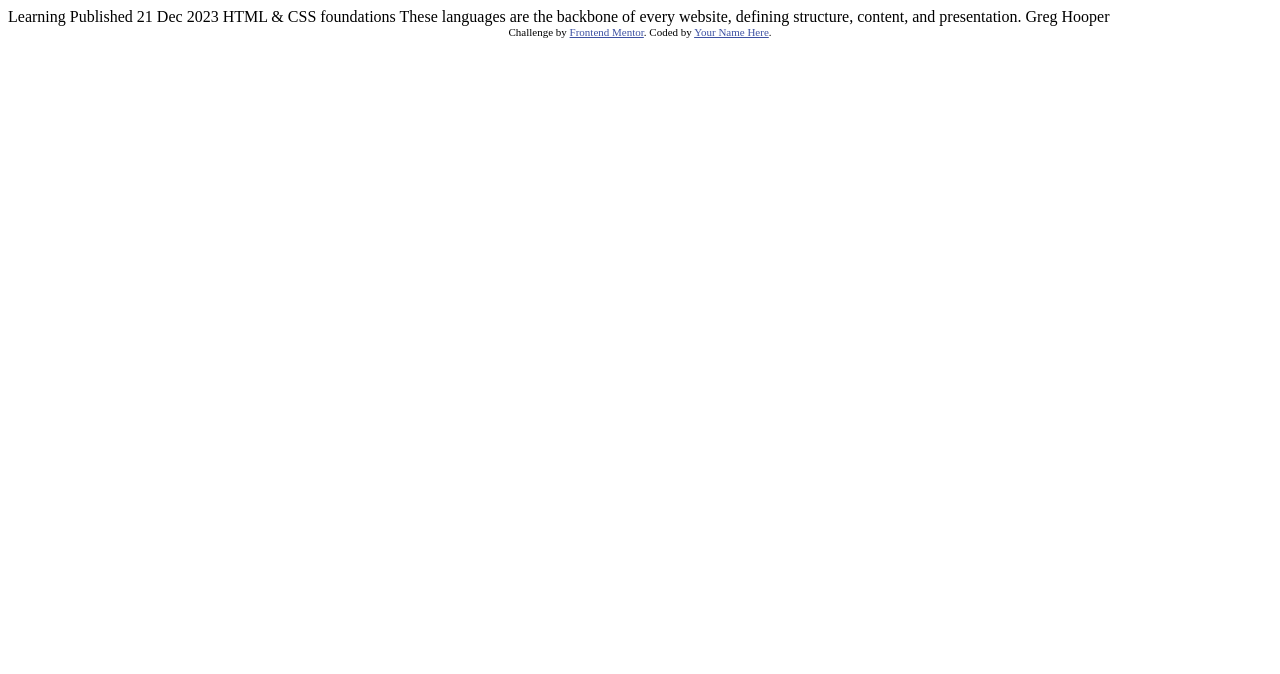
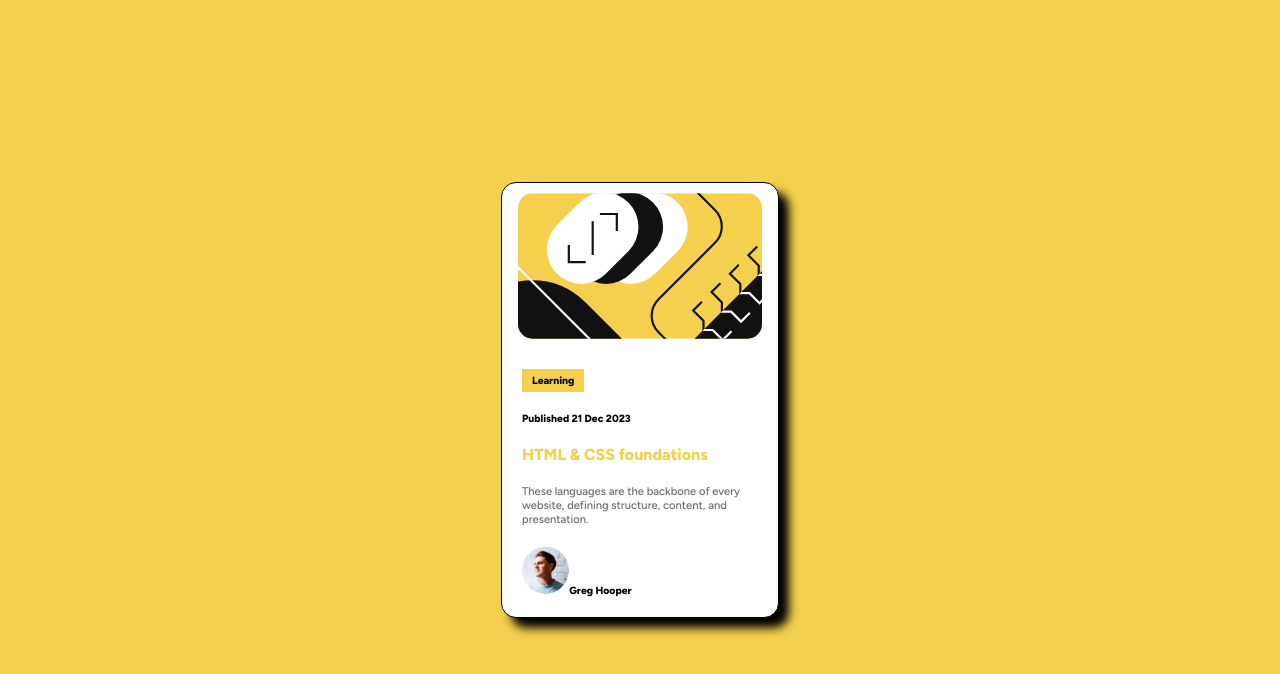
Before and after one commit to ChefJTaylor/BlogCard, a plain HTML site: page index.html in a window 1280 px wide. Drawn offline with Linux system fonts and the light colour scheme.

Commit message:
Final edits completed

```diff
--- a/index.html
+++ b/index.html
@@ -5,30 +5,26 @@
   <meta name="viewport" content="width=device-width, initial-scale=1.0"> <!-- displays site properly based on user's device -->
 
   <link rel="icon" type="image/png" sizes="32x32" href="./assets/images/favicon-32x32.png">
+  <link rel="stylesheet" href="./style.css">
+  <link rel="preconnect" href="https://fonts.googleapis.com">
+  <link rel="preconnect" href="https://fonts.gstatic.com" crossorigin>
+  <link href="https://fonts.googleapis.com/css2?family=Figtree:ital,wght@0,300..900;1,300..900&family=Outfit:wght@100..900&display=swap" rel="stylesheet">
 
   <title>Frontend Mentor | Blog preview card</title>
 
-  <!-- Feel free to remove these styles or customise in your own stylesheet 👍 -->
-  <style>
-    .attribution { font-size: 11px; text-align: center; }
-    .attribution a { color: hsl(228, 45%, 44%); }
-  </style>
 </head>
 <body>
-
-  Learning
-
-  Published 21 Dec 2023
-
-  HTML & CSS foundations
-
-  These languages are the backbone of every website, defining structure, content, and presentation.
-
-  Greg Hooper
-
-  <div class="attribution">
-    Challenge by <a href="https://www.frontendmentor.io?ref=challenge" target="_blank">Frontend Mentor</a>.
-    Coded by <a href="#">Your Name Here</a>.
+  <div class="outer-container">
+    <div class="rectangle">
+      <img class="blogpic" src="./assets/images/illustration-article.svg" alt="Illustration of a blog post" >
+      <h3 class="learning"><span>Learning</span></h3>
+      <h3>Published 21 Dec 2023</h3>
+      <h2>HTML & CSS foundations</h2>
+      <p>These languages are the backbone of every website, defining structure, content, and presentation.</p>
+      <div class="hooper">
+        <h3><img class="hooper" src="./assets/images/image-avatar.webp" alt="Greg Hooper">Greg Hooper</h3>
+      </div>
+    </div>
   </div>
 </body>
 </html>
--- /dev/null
+++ b/style.css
@@ -0,0 +1,86 @@
+html, body {
+    height: 100%;
+    width: 100%;
+    margin: 0;
+    padding: 0;
+    display: flex;
+    justify-content: center;
+    align-items: center;
+}
+
+.outer-container {
+    width: 100%;
+    max-width: 1440px;
+    height: 100%;
+    display: flex;
+    justify-content: center;
+    align-items: center;
+    background-color: hsl(47, 88%, 63%);
+}
+
+.rectangle {
+    width: 20%;
+    min-width: 245px;
+    height: auto;
+    max-height: 450px;
+    display: flex;
+    flex-direction: column;
+    justify-content: flex-start;
+    align-items: left;
+    border: 1px solid hsl(0, 0%, 0%);
+    border-radius: 15px;
+    box-shadow: hsl(0, 0%, 0%) 10px 10px 10px 0px;
+    background-color: hsl(0, 0%, 100%);
+    overflow: hidden;
+    padding: 10px;
+}
+
+.blogpic {
+    width: 95%;
+    height: auto;
+    border-radius: 15px;
+    margin-bottom: 20px;
+    align-self: center;
+}
+
+.hooper img {
+    width: 20%;
+    height: auto;
+    border-radius: 50%;
+}
+
+h3 span {
+    background-color: hsl(47, 88%, 63%);
+    display: inline-block;
+    padding: 5px 10px;
+}
+
+h3 {
+    font-size: 0.65rem;
+    font-family: 'Figtree', sans-serif;
+    font-weight: 800;
+    margin: 10px;
+}
+
+h2 {
+    font-size: 1rem;
+    font-family: 'Figtree', sans-serif;
+    color: hsl(47, 88%, 63%);
+    font-weight: 800;
+    margin: 10px;
+
+}
+
+p{
+    font-size: 0.70rem;
+    font-family: 'Figtree', sans-serif;
+    color: hsl(0, 0%, 42%);
+    font-weight: 500;
+    margin: 10px;
+}
+
+@media only screen and (max-width: 375px) {
+    .rectangle {
+        width: 90%;
+    }
+}
```
